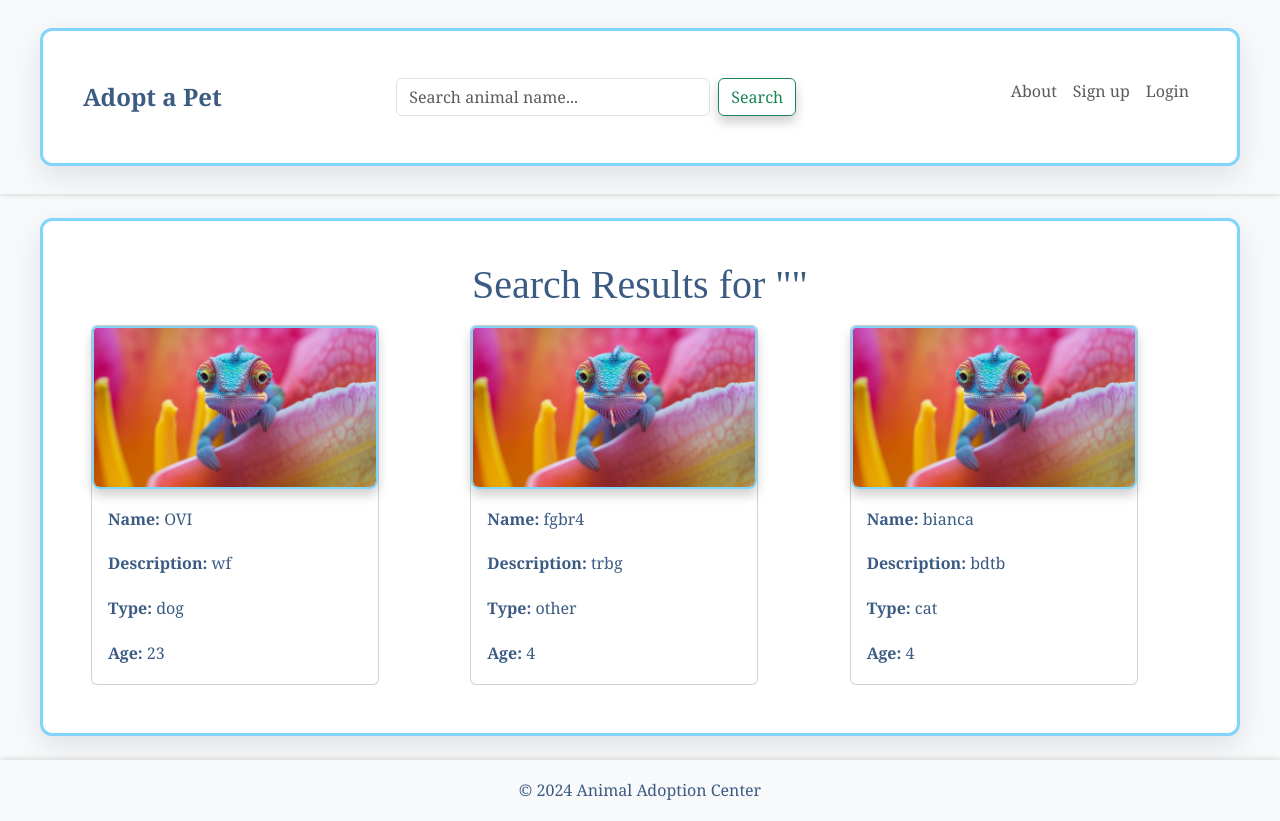
After one commit to Bianca964/animal-adoption-center, a Flask app: page /search in a window 1280 px wide. The commit adds this page. Run offline with Flask 3, Linux system fonts and the light colour scheme.

```diff
--- a/app/backend/routes.py
+++ b/app/backend/routes.py
@@ -1,32 +1,10 @@
 import os
 
-from charset_normalizer.utils import is_arabic
-from flask import Blueprint, render_template, request, redirect, url_for, flash, current_app
+from flask import Blueprint, render_template, request, redirect, url_for, flash, current_app, jsonify
 from flask_login import login_user, logout_user, login_required, current_user, UserMixin
 from app.models import db, Animal, User  # Import the Animal model
 
 main = Blueprint('main', __name__)
-
-# --- Mock User Management (Temporary for Testing) ---
-# MOCK_ADMIN = {'id': 1, 'username': 'admin', 'password': 'password'}
-#
-# class User(UserMixin):
-#     """A user class compatible with Flask-Login."""
-#     def __init__(self, user_id, username):
-#         self.id = user_id
-#         self.username = username
-#
-#     def is_active(self):
-#         """Returns whether the user is active (always True in this example)."""
-#         return True
-#
-#     def is_anonymous(self):
-#         """Returns False as this is not an anonymous user."""
-#         return False
-#
-#     def get_id(self):
-#         """Returns the unique ID of the user."""
-#         return str(self.id)
 
 # Home Page Route
 @main.route('/')
@@ -65,30 +43,48 @@ def login_successful():
     """Display login successful page."""
     return render_template('login_successful.html')
 
-# Upload Page Route
+
+
+
+ALLOWED_EXTENSIONS = {'png', 'jpg', 'jpeg', 'gif'}
+
+def allowed_file(filename):
+    return '.' in filename and filename.rsplit('.', 1)[1].lower() in ALLOWED_EXTENSIONS
+
 @main.route('/upload', methods=['GET', 'POST'])
 @login_required
 def upload():
     """Handle image uploads."""
     if request.method == 'POST':
         image = request.files['image']
-        name = request.form['name']
-        age = request.form['age']
-        animal_type = request.form['type']
-        description = request.form['description']
+        name = request.form.get('name')
+        age = request.form.get('age')
 
-        if image:
-            # Save the image in the appropriate folder
-            save_path = os.path.join(current_app.root_path, 'static', 'images', animal_type)
+        animal_type = request.form.get('type')
+        description = request.form.get('description')
+
+        # Validate inputs
+        if not all([name, age, animal_type, description, image]):
+            flash('All fields are required. Please fill out the form completely.', 'danger')
+            return redirect(url_for('main.upload'))
+
+        if not age.isdigit():
+            flash('Age must be a number.', 'danger')
+            return redirect(url_for('main.upload'))
+
+        if image and allowed_file(image.filename):
+            # Save the image
+            save_path = os.path.join(current_app.root_path, "static", "images", animal_type)
+
             os.makedirs(save_path, exist_ok=True)
             image_path = os.path.join(save_path, image.filename)
             image.save(image_path)
 
             # Save the animal to the database
-            relative_image_path = os.path.join('static', 'images', animal_type, image.filename)
+            relative_image_path = os.path.join("static", "images", animal_type, image.filename)
             animal = Animal(
                 name=name,
-                age=age,
+                age=int(age),
                 animal_type=animal_type,
                 description=description,
                 image=relative_image_path
@@ -99,9 +95,19 @@ def upload():
             flash('Animal uploaded successfully!', 'success')
             return redirect(url_for('main.home'))
         else:
-            flash('No file selected. Please choose a file to upload.', 'danger')
+            flash('Invalid file type. Please upload an image file (png, jpg, jpeg, gif).', 'danger')
 
     return render_template('upload.html')
+
+
+# Route for the search functionality
+@main.route('/search')
+def search_animals():
+    query = request.args.get('q', '').lower()
+    results = Animal.query.filter(Animal.name.ilike(f'%{query}%')).all()
+    return render_template('animal_search_result.html', animals=results, query=query)
+
+
 
 # About Page Route
 @main.route('/about')
@@ -154,3 +160,33 @@ def logout():
 @main.route('/not_logged_in')
 def not_logged_in():
     return render_template('not_logged_in.html')
+
+
+@main.route('/animals', methods=['GET'])
+def animals():
+    animal_type = request.args.get('type')
+    if animal_type:
+        animals = Animal.query.filter_by(animal_type=animal_type).all()
+    else:
+        animals = Animal.query.all()
+    print (animals)
+    return render_template('animals.html', animals=animals, filter_type=animal_type)
+
+
+
+
+def pretty_print_POST(req):
+    """
+    At this point it is completely built and ready
+    to be fired; it is "prepared".
+
+    However pay attention at the formatting used in
+    this function because it is programmed to be pretty
+    printed and may differ from the actual request.
+    """
+    print('{}\n{}\r\n{}\r\n\r\n{}'.format(
+        '-----------START-----------',
+        req.method + ' ' + req.url,
+        '\r\n'.join('{}: {}'.format(k, v) for k, v in req.headers.items()),
+        req.body,
+    ))
--- /dev/null
+++ b/app/frontend/templates/animal_search_result.html
@@ -0,0 +1,24 @@
+{% extends "home.html" %}
+
+{% block content %}
+<h1 class="text-center">Search Results for "{{ query }}"</h1>
+<div class="row">
+    {% if animals %}
+        {% for animal in animals %}
+        <div class="col-12 col-md-6 col-lg-4">
+            <div class="card m-2" style="width: 18rem;">
+                <img src="{{ url_for('static', filename=animal.image) }}" class="card-img-top" alt="{{ animal.name }}">
+                <div class="card-body">
+                    <p class="card-text"><strong>Name:</strong> {{ animal.name }}</p>
+                    <p class="card-text"><strong>Description:</strong> {{ animal.description }}</p>
+                    <p class="card-text"><strong>Type:</strong> {{ animal.animal_type }}</p>
+                    <p class="card-text"><strong>Age:</strong> {{ animal.age }}</p>
+                </div>
+            </div>
+        </div>
+        {% endfor %}
+    {% else %}
+        <p class="text-center">No results found for your query.</p>
+    {% endif %}
+</div>
+{% endblock %}
--- a/app/frontend/templates/home.html
+++ b/app/frontend/templates/home.html
@@ -18,7 +18,7 @@
             <div class="collapse navbar-collapse" id="navbarNav">
                 <!-- Centered Search Bar -->
                 <form class="d-flex mx-auto me-lg-5" style="max-width: 400px; width: 100%;" action="/search" method="GET">
-                    <input class="form-control me-2" type="search" name="q" placeholder="Search animals..." aria-label="Search">
+                    <input class="form-control me-2" type="search" name="q" placeholder="Search animal name..." aria-label="Search">
                     <button class="btn btn-outline-success" type="submit">Search</button>
                 </form>
                 <ul class="navbar-nav ms-auto">
@@ -27,9 +27,8 @@
                         <li class="nav-item"><a class="nav-link" href="/sign_up">Sign up</a></li>
                         <li class="nav-item"><a class="nav-link" href="/login">Login</a></li>
                     {% endif %}
-                    <li class="nav-item"><a class="nav-link" href="/upload">Upload</a></li>
-                    <li class="nav-item"><a class="nav-link" href="/">Home</a></li>
                     {% if current_user.is_authenticated %}
+                        <li class="nav-item"><a class="nav-link" href="/upload">Upload</a></li>
                         <li class="nav-item"><a class="nav-link" href="/logout">Log out</a></li>
                     {% endif %}
                 </ul>
@@ -38,7 +37,11 @@
     </nav>
 
     <div class="container mt-4">
-        {% block content %}Here since 2024{% endblock %}
+        {% block content %}
+        <h1>Welcome to the Animal Adoption Center</h1>
+        <a href="{{ url_for('main.animals') }}" class="btn btn-primary">View All Animals</a>
+        Here since 2024
+        {% endblock %}
     </div>
 
     <footer class="text-center py-3 mt-4 bg-light">
```
Also changed, not shown: app/frontend/templates/animals.html (+10 -12 lines), app/models.py (+21 -32 lines), app/backend/static/images/bird/MainAfter.jpg (added), app/backend/static/images/cat/MainAfter.jpg (added), app/backend/static/images/dog/MainAfter.jpg (added), app/backend/static/images/other/MainAfter.jpg (added), instance/site.db.
